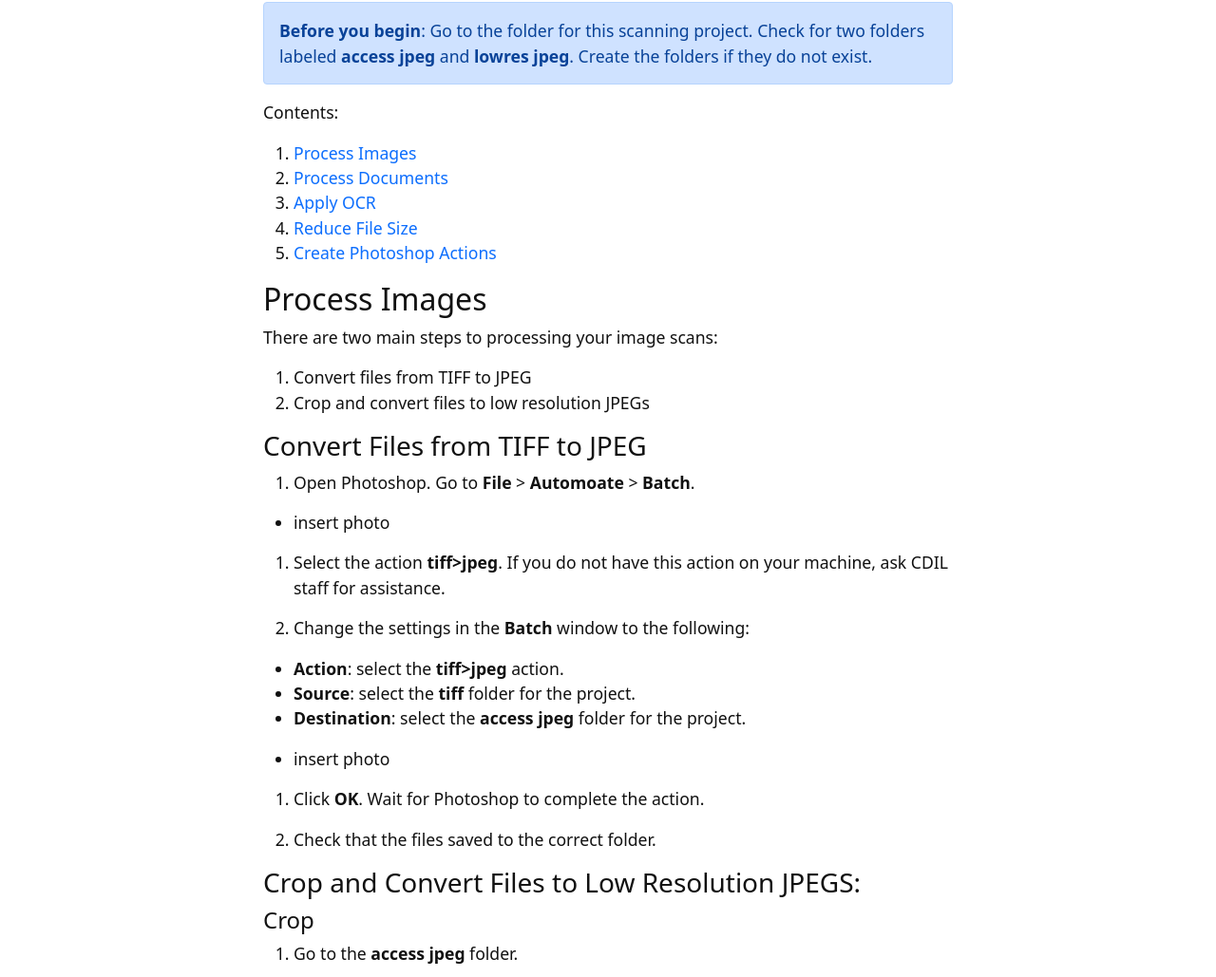
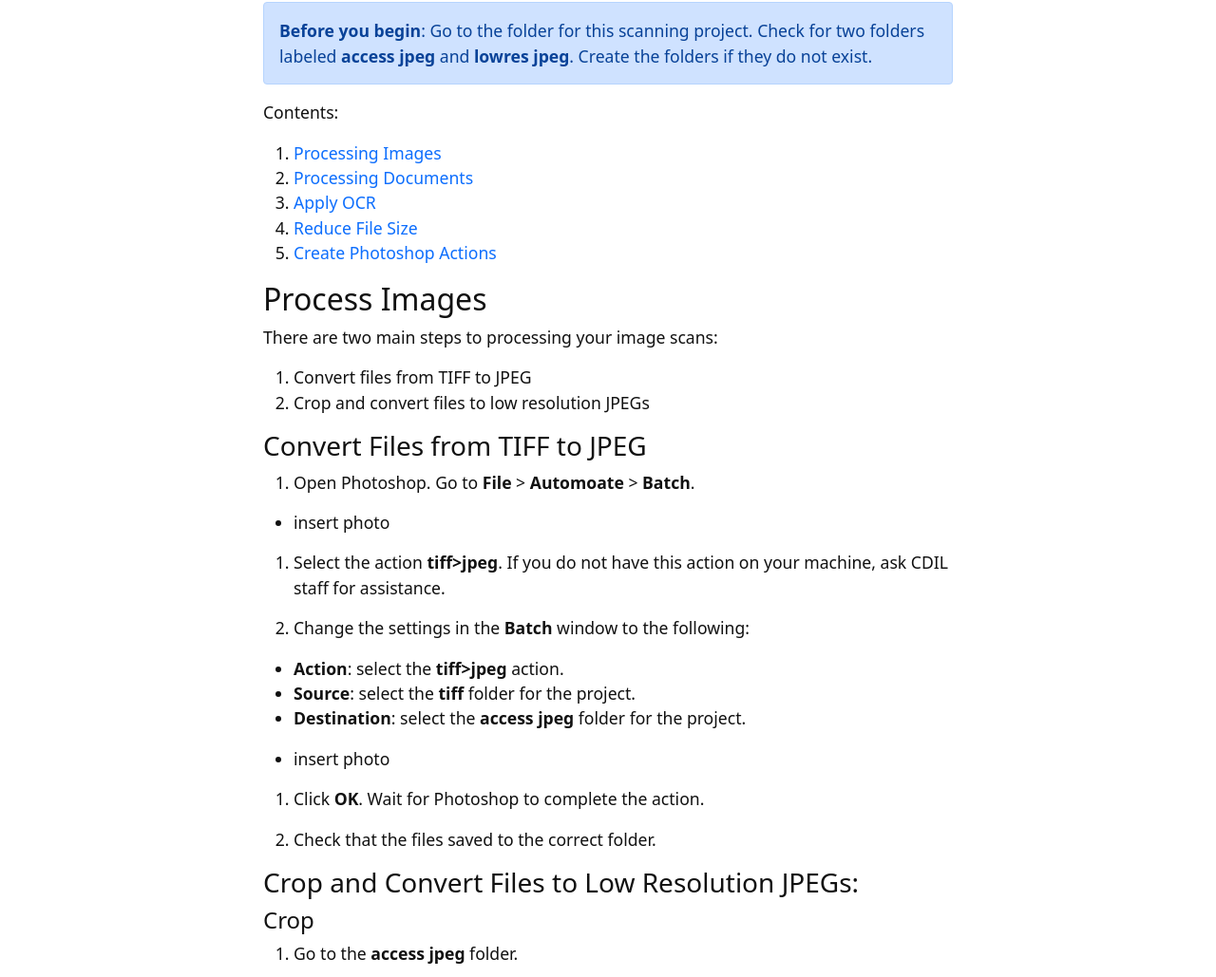
Before and after one commit to kitstokes/digi-proc, a Jekyll site: the page built from content/1-processing.md, in a window 1280 px wide and 1400 px high. Shown: the part 298-1327 px from the top of the window at 95% size. Built offline with Jekyll 4.4.1, drawn with Linux system fonts in a browser that asks for light colours.

Commit message:
update typos

```diff
--- a/content/1-processing.md
+++ b/content/1-processing.md
@@ -11,8 +11,8 @@ Go to the folder for this scanning project. Check for two folders labeled **acce
 
 Contents:
 
-1. [Process Images](#images)
-2. [Process Documents](#documents)
+1. [Processing Images](#images)
+2. [Processing Documents](#documents)
 3. [Apply OCR](#ocr)
 4. [Reduce File Size](#reduce)
 5. [Create Photoshop Actions](#actions)
@@ -44,7 +44,7 @@ There are two main steps to processing your image scans:
 
 5. Check that the files saved to the correct folder.
 
-### Crop and Convert Files to Low Resolution JPEGS:
+### Crop and Convert Files to Low Resolution JPEGs:
 
 #### Crop
 
```
